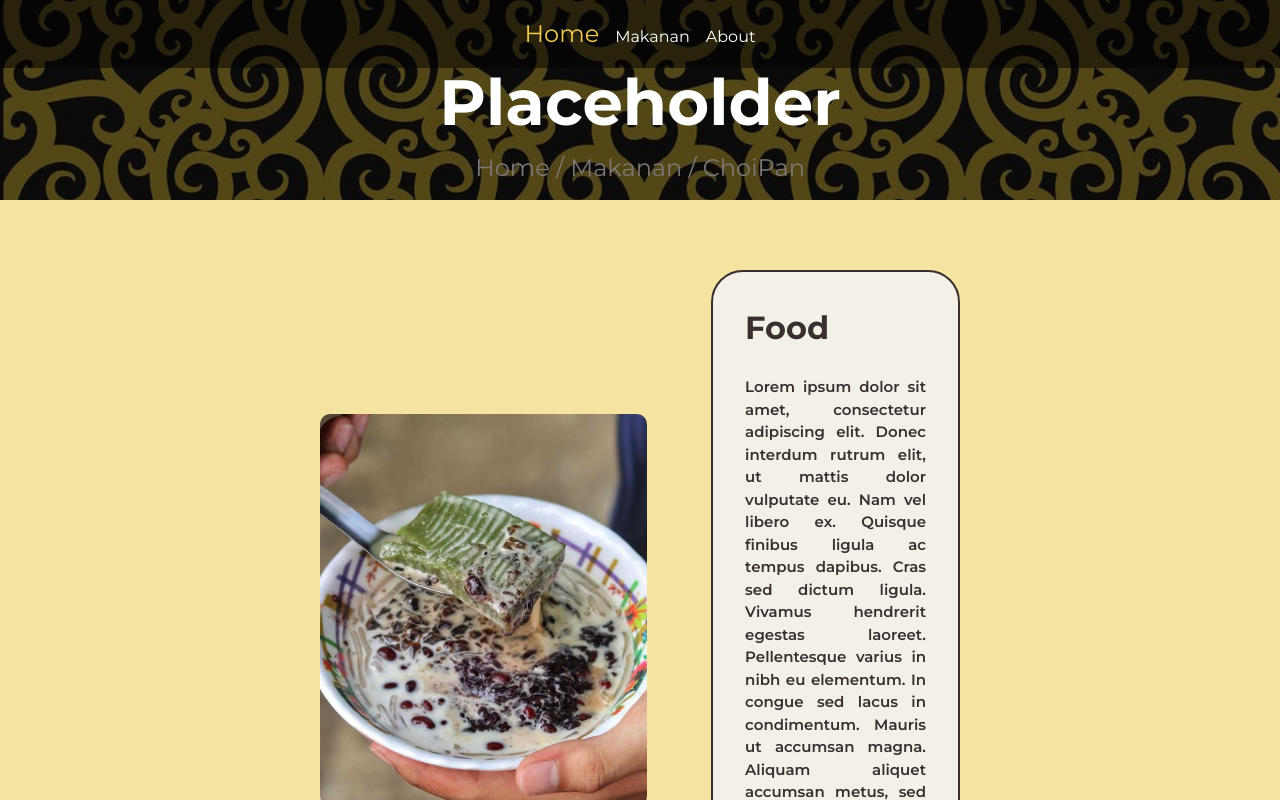
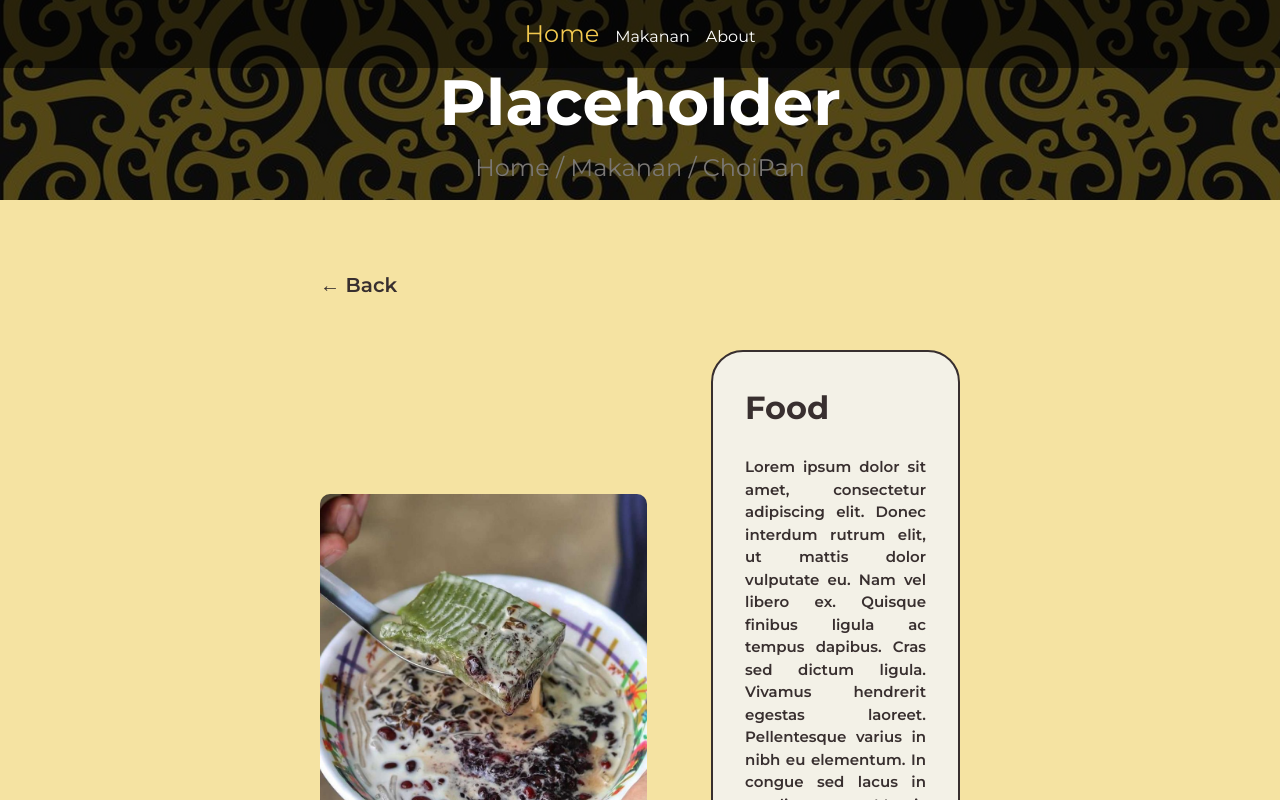
Before and after one commit to rlatksk/Explor-Eats, a React (Vite) app in the folder client/: page /details/food in a window 1280 px wide. Shown: the top 800 px of the page. Built offline with nearby package versions, Linux system fonts and the light colour scheme.

Commit message:
Added back button

```diff
--- a/client/src/pages/details/FoodDetails.jsx
+++ b/client/src/pages/details/FoodDetails.jsx
@@ -9,7 +9,10 @@ function FoodDetails() {
     return (
         <div>
             <PageDesc />
-            <div className='flex flex-col h-fit items-center bg-tertiaryColor gap-[3.125rem] pt-[4.375rem] pb-[3.125rem] px-[20rem]'>
+            <div className='flex flex-col h-fit bg-tertiaryColor gap-[3.125rem] pt-[4.375rem] pb-[3.125rem] px-[20rem]'>
+            <Link to={"/"} className='text-secondaryColor font-semibold text-[1.25rem]'>
+                &larr; Back
+            </Link>
                 <div className='grid grid-cols-9 gap-16 items-center'>
                     <img src={CheHunTiau} className='h-[24.5rem] col-span-5 w-full object-cover rounded-[0.625rem]'/>
                     <div className='flex flex-col col-span-4 gap-6 justify-center border-secondaryColor border-2 rounded-[2rem] p-8 bg-primaryColor'>
--- a/client/src/pages/details/PlacesDetails.jsx
+++ b/client/src/pages/details/PlacesDetails.jsx
@@ -7,7 +7,10 @@ function PlacesDetails() {
   return (
     <div>
       <PageDesc/>
-      <div className='flex flex-col h-fit items-center bg-tertiaryColor gap-[3.125rem] pt-[4.375rem] pb-[3.125rem] px-[15rem]'>
+      <div className='flex flex-col h-fit bg-tertiaryColor gap-[3.125rem] pt-[4.375rem] pb-[3.125rem] px-[15rem]'>
+        <Link to={"/"} className='text-secondaryColor font-semibold text-[1.25rem]'>
+          &larr; Back
+        </Link>
         <div className='grid grid-cols-7 gap-12'>
           <div className='flex flex-col col-span-3'>
             <img src={CheHunTiau} className='object-cover h-full w-full' />
```
